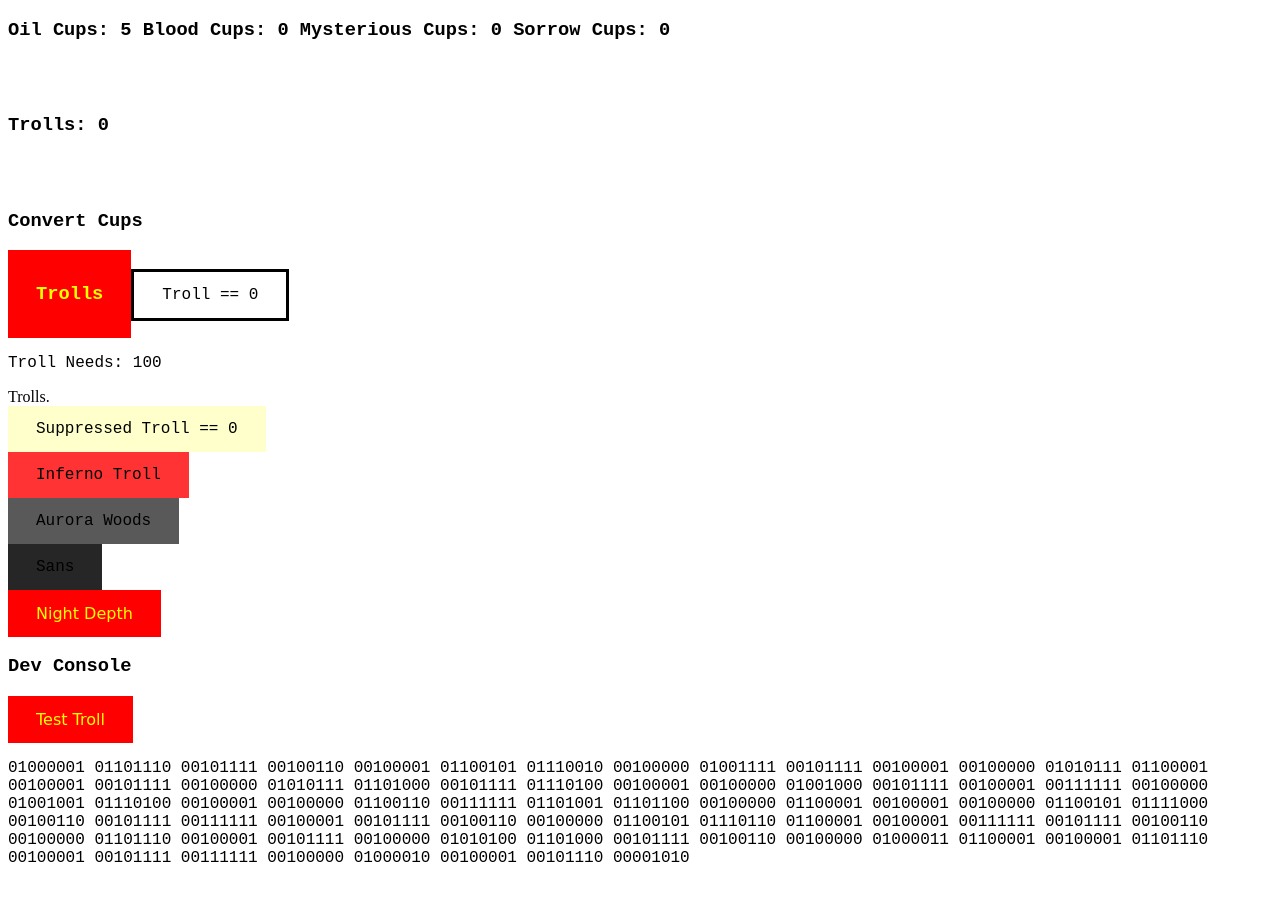
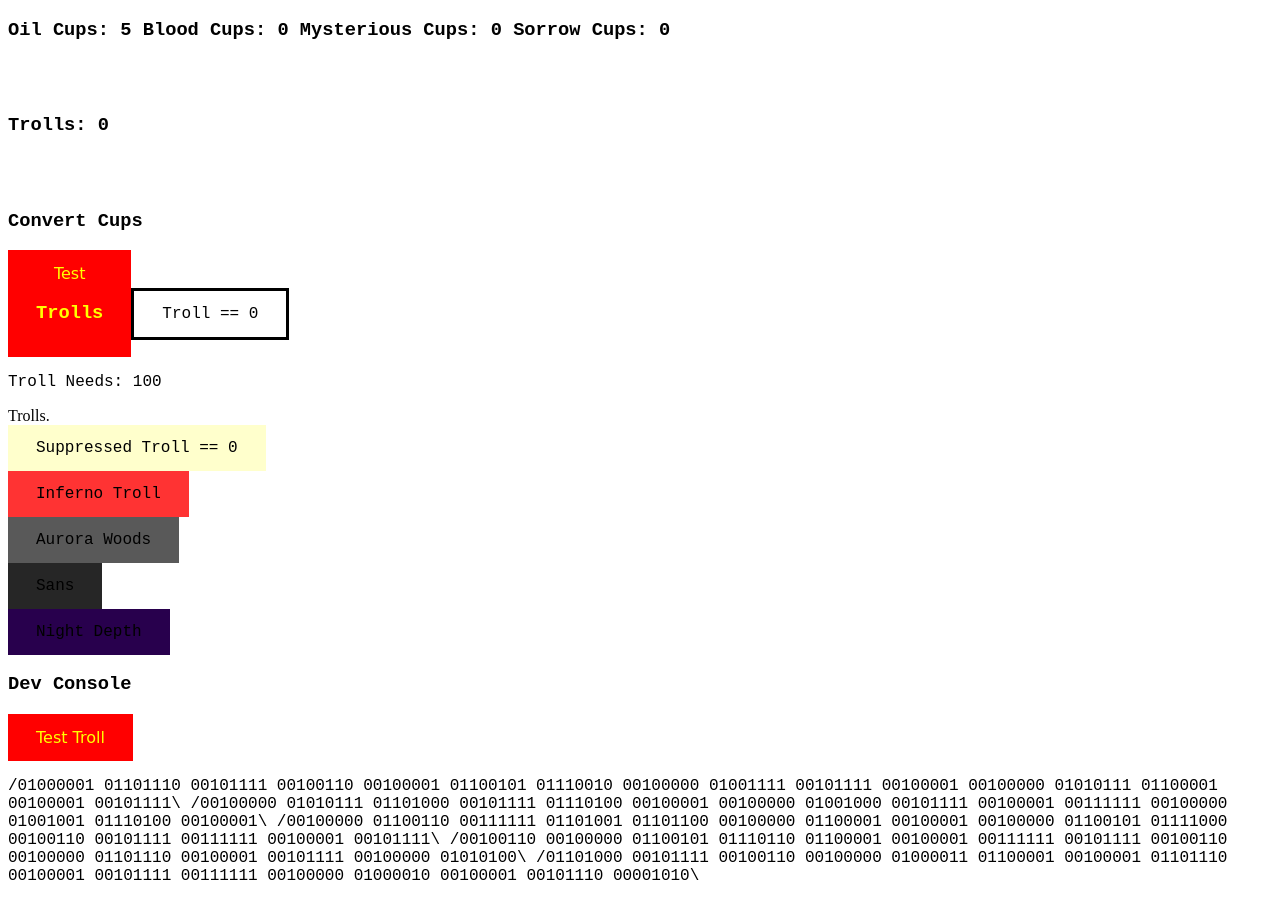
Before and after one commit to MrMegaWatt13/World-Of-Trollge-Incremental, a plain HTML site: page index.html in a window 1280 px wide. Drawn offline with Linux system fonts and the light colour scheme.

Commit message:
Alpha 1.0.0

```diff
--- a/index.html
+++ b/index.html
@@ -15,7 +15,7 @@
     <br />
     <br />
     <h3>Convert Cups</h3>
-    <button>
+    <button>Test</span>
     <h3>Trolls</h3>
     <button type="TB" class="TB" onclick="getTroll()">Troll == <span id="Troll">0</span></button>
     <br />
@@ -29,15 +29,15 @@
     <br />
     <button type="SB" class="SB" onclick="getSans()">Sans</button>
     <br />
-    <button type="NB" class="NB" onclick="getNightDepth()">Night Depth</button>
+    <button type="NEB" class="NEB" onclick="getNightDepth()">Night Depth</button>
     <div class="MapX">
     <h3>Dev Console</h3>
     <button onclick="getTestTroll()">Test Troll</button>
-    <p>01000001 01101110 00101111 00100110 00100001 01100101 01110010 00100000 01001111 00101111 00100001 00100000 01010111 01100001 00100001 00101111
-       00100000 01010111 01101000 00101111 01110100 00100001 00100000 01001000 00101111 00100001 00111111 00100000 01001001 01110100 00100001
-       00100000 01100110 00111111 01101001 01101100 00100000 01100001 00100001 00100000 01100101 01111000 00100110 00101111 00111111 00100001 00101111
-       00100110 00100000 01100101 01110110 01100001 00100001 00111111 00101111 00100110 00100000 01101110 00100001 00101111 00100000 01010100
-       01101000 00101111 00100110 00100000 01000011 01100001 00100001 01101110 00100001 00101111 00111111 00100000 01000010 00100001 00101110 00001010 </p>
+    <p>/01000001 01101110 00101111 00100110 00100001 01100101 01110010 00100000 01001111 00101111 00100001 00100000 01010111 01100001 00100001 00101111\
+       /00100000 01010111 01101000 00101111 01110100 00100001 00100000 01001000 00101111 00100001 00111111 00100000 01001001 01110100 00100001\
+       /00100000 01100110 00111111 01101001 01101100 00100000 01100001 00100001 00100000 01100101 01111000 00100110 00101111 00111111 00100001 00101111\
+       /00100110 00100000 01100101 01110110 01100001 00100001 00111111 00101111 00100110 00100000 01101110 00100001 00101111 00100000 01010100\
+       /01101000 00101111 00100110 00100000 01000011 01100001 00100001 01101110 00100001 00101111 00111111 00100000 01000010 00100001 00101110 00001010\</p>
     </div>
 <script type="text/javascript" src="script.js"></script>
 </body>
```
